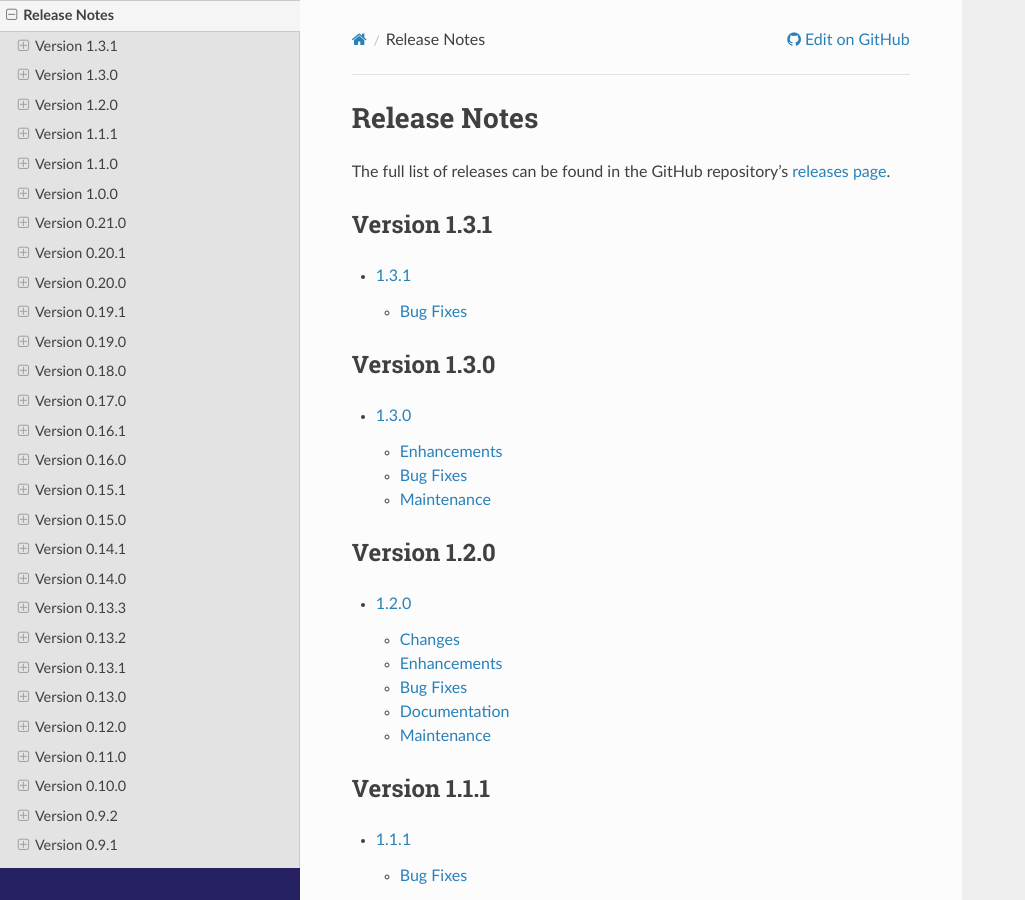
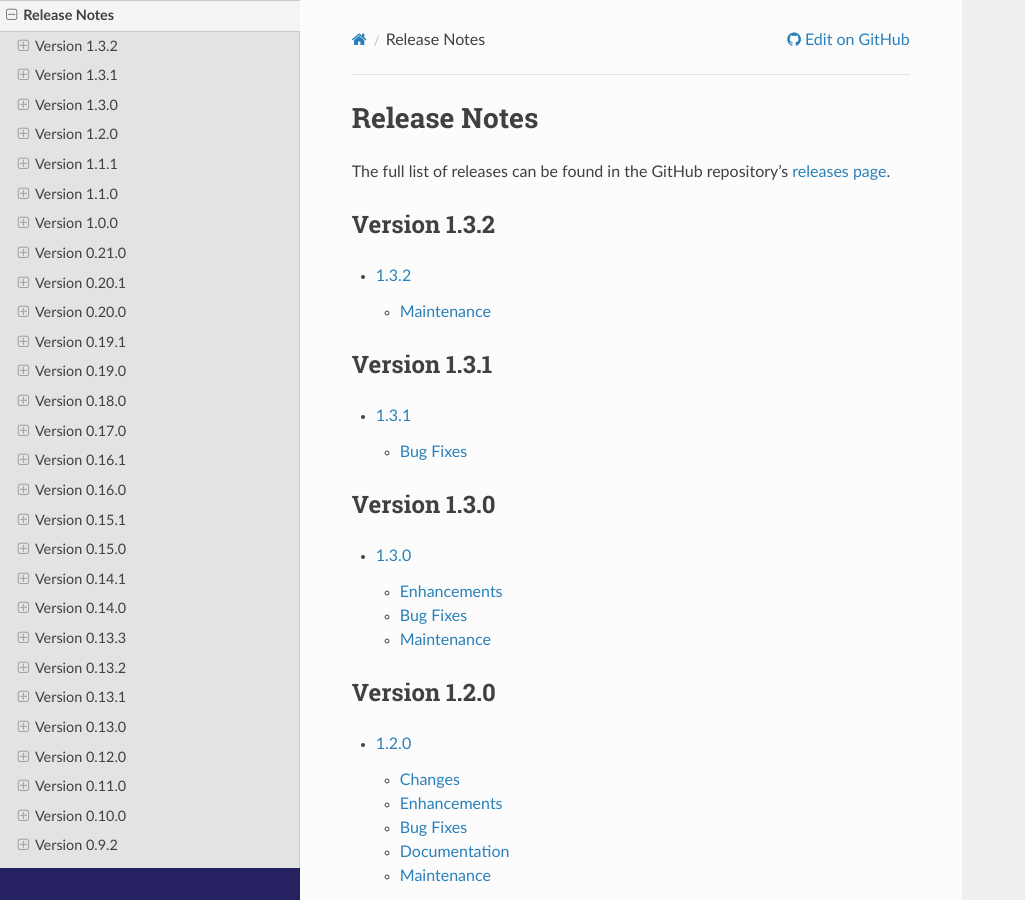
Before and after one commit to fsoubelet/PyhDToolkit, a Sphinx documentation site: the page built from docs/release.rst, in a window 1280 px wide and 900 px high. Shown: the whole window, without its empty margins (0-1025 px from the left). Built offline with Sphinx 7.4.7 and the Read the Docs theme 2.0.0, drawn with Linux system fonts in a browser that asks for light colours; pages that are not in the unit, such as notebooks, are missing from menus.

Commit message:
add release notes for 1.3.2

```diff
--- a/docs/release.rst
+++ b/docs/release.rst
@@ -2,6 +2,14 @@ Release Notes
 =============
 
 The full list of releases can be found in the GitHub repository's `releases page <https://github.com/fsoubelet/PyhDToolkit/releases>`_.
+
+Version 1.3.2
+-------------
+
+.. toctree::
+    :maxdepth: 2
+
+    releases/v1.3.2
 
 Version 1.3.1
 -------------
```
Also changed, not shown: docs/releases/v1.3.2.rst (added, +13 -0 lines).
